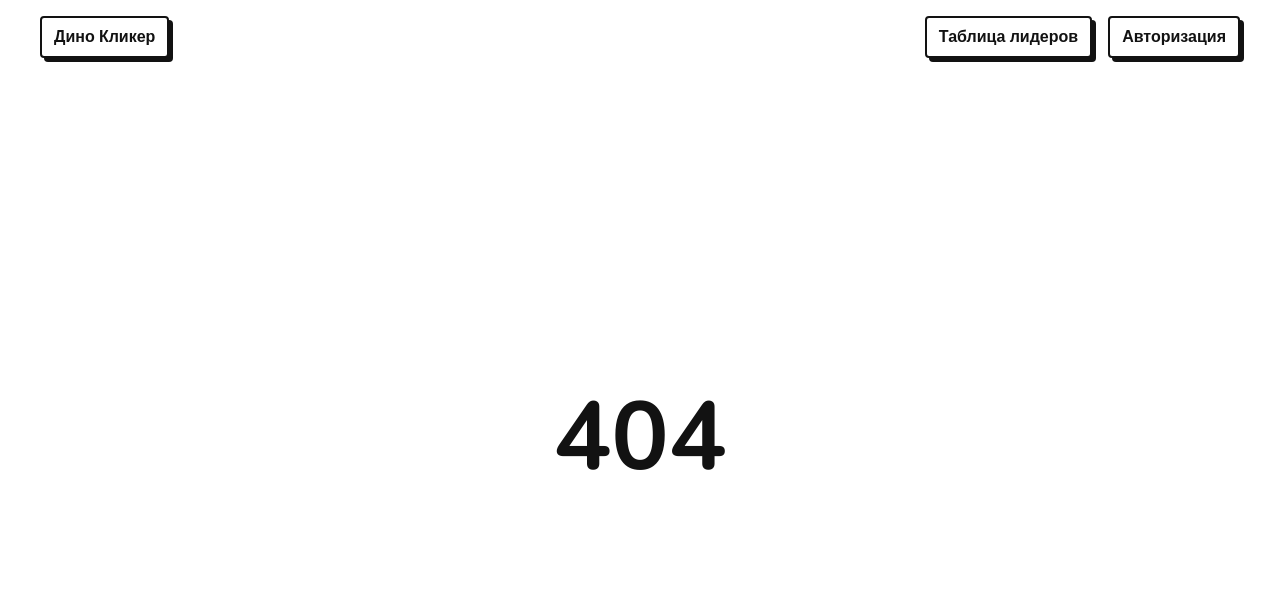
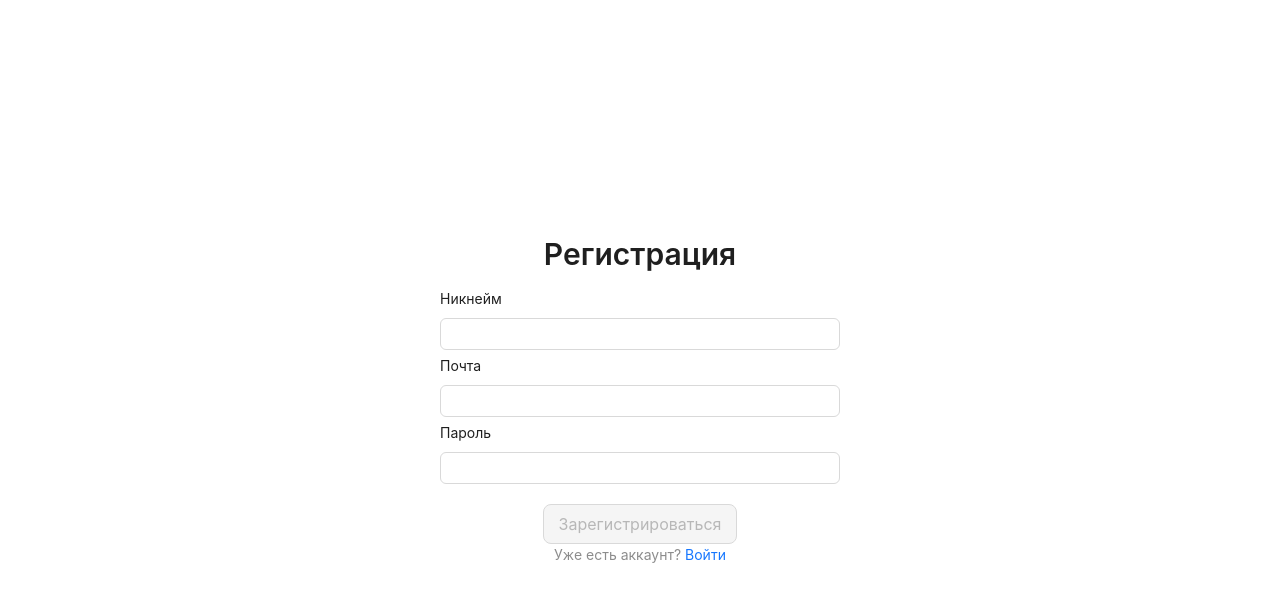
Before and after one commit to Sh1nbatsu/cuddly-invention, a React (Vite) app in the folder packages/client/: page /sign-up in a window 1280 px wide. Before the commit this address had no page. Shown: the top 602 px of the page. Built offline with nearby package versions, Linux system fonts and the light colour scheme.

Commit message:
feat: create logic for Registration page

```diff
--- a/packages/client/package.json
+++ b/packages/client/package.json
@@ -11,6 +11,7 @@
     "test": "jest ./ --passWithNoTests"
   },
   "dependencies": {
+    "@hookform/resolvers": "^5.0.1",
     "@reduxjs/toolkit": "^2.7.0",
     "antd": "^5.24.8",
     "dotenv": "^16.0.2",
@@ -18,8 +19,8 @@
     "prettier": "^2.7.1",
     "react": "^18.2.0",
     "react-dom": "^18.2.0",
+    "react-hook-form": "7.43.9",
     "react-router-dom": "^7.5.1",
-    "react-hook-form": "7.43.9",
     "styled-components": "^6.1.17",
     "zod": "^3.24.3"
   },
--- a/packages/client/src/components/CustomLink.tsx
+++ b/packages/client/src/components/CustomLink.tsx
@@ -10,7 +10,7 @@ interface CustomLinkProps extends Omit<LinkProps, 'className'> {
   disabled?: boolean
 }
 
-const CustomLink = ({
+export const CustomLink = ({
   children,
   variant = 'default',
   disabled = false,
@@ -33,5 +33,3 @@ const CustomLink = ({
     </Link>
   )
 }
-
-export default CustomLink
--- /dev/null
+++ b/packages/client/src/components/FormInput/FormInput.tsx
@@ -0,0 +1,45 @@
+import { FormItemProps, Input } from 'antd'
+import {
+  Control,
+  Controller,
+  FieldPath,
+  FieldValues,
+  RegisterOptions,
+} from 'react-hook-form'
+import { StyledFormItem } from './styled'
+
+interface FormInputProps<TFieldValues extends FieldValues = FieldValues> {
+  control: Control<TFieldValues>
+  name: FieldPath<TFieldValues>
+  label?: string
+  rules?: RegisterOptions<TFieldValues>
+  formItemProps?: Omit<FormItemProps, 'label' | 'help' | 'validateStatus'>
+  inputProps?: React.ComponentProps<typeof Input>
+}
+
+export const FormInput = <TFieldValues extends FieldValues = FieldValues>({
+  control,
+  name,
+  label,
+  rules,
+  formItemProps,
+  inputProps,
+}: FormInputProps<TFieldValues>) => {
+  return (
+    <Controller
+      name={name}
+      control={control}
+      rules={rules}
+      render={({ field, fieldState }) => (
+        <StyledFormItem
+          label={label}
+          style={{ width: '100%' }}
+          validateStatus={fieldState.error ? 'error' : ''}
+          help={fieldState.error?.message}
+          {...formItemProps}>
+          <Input {...field} {...inputProps} />
+        </StyledFormItem>
+      )}
+    />
+  )
+}
--- /dev/null
+++ b/packages/client/src/components/FormInput/styled.ts
@@ -0,0 +1,26 @@
+import { Form, Space, Typography } from 'antd'
+import { Link } from 'react-router-dom'
+import styled from 'styled-components'
+
+export const StyledFormItem = styled(Form.Item)`
+  margin-bottom: 5px;
+  width: 100%;
+`
+
+export const AuthFooterText = styled(Typography.Text)`
+  font-size: 14px;
+  color: rgba(0, 0, 0, 0.45);
+`
+
+export const AuthLink = styled(Link)`
+  color: #1890ff;
+  &:hover {
+    color: #40a9ff;
+  }
+`
+
+export const AuthSpace = styled(Space)`
+  width: '100%';
+  justify-content: 'center';
+  margin-top: '16px';
+`
--- a/packages/client/src/components/Header.tsx
+++ b/packages/client/src/components/Header.tsx
@@ -1,5 +1,5 @@
 import React from 'react'
-import CustomLink from '@/components/CustomLink'
+import { CustomLink } from './CustomLink'
 
 interface HeaderProps {
   logo?: React.ReactNode
@@ -14,7 +14,7 @@ const Header: React.FC<HeaderProps> = ({
   logo = 'Дино Кликер',
   navItems = [
     { to: '/leaderboard', text: 'Таблица лидеров' },
-    { to: '/signin', text: 'Авторизация' },
+    { to: '/sign-up', text: 'Авторизация' },
   ],
 }) => {
   return (
--- /dev/null
+++ b/packages/client/src/pages/auth/Login.tsx
@@ -0,0 +1,3 @@
+export const Login = () => {
+  return <div>Login</div>
+}
--- /dev/null
+++ b/packages/client/src/pages/auth/Registration.tsx
@@ -0,0 +1,76 @@
+import { FormInput } from '@/components/FormInput/FormInput'
+import {
+  AuthFooterText,
+  AuthLink,
+  AuthSpace,
+} from '@/components/FormInput/styled'
+import Wrapper from '@/components/Wrapper'
+import { zodResolver } from '@hookform/resolvers/zod'
+import { useForm } from 'react-hook-form'
+import { RegisterFormData, RegisterSchema } from './schemas'
+import { AuthForm, AuthSubmitButton, AuthTitle } from './styled'
+
+const DEFAULT_VALUES = {
+  nickname: '',
+  email: '',
+  password: '',
+}
+
+export const Registration = () => {
+  const {
+    handleSubmit,
+    control,
+    formState: { isValid },
+  } = useForm({
+    defaultValues: DEFAULT_VALUES,
+    mode: 'onChange',
+    resolver: zodResolver(RegisterSchema),
+  })
+
+  const onSubmit = (data: RegisterFormData) => {
+    console.log('Submitted data:', data)
+  }
+
+  const onFinish = () => {
+    return handleSubmit(onSubmit)()
+  }
+
+  return (
+    <Wrapper>
+      <AuthForm onFinish={onFinish} layout="vertical" autoComplete="off">
+        <AuthTitle level={2}>Регистрация</AuthTitle>
+        <FormInput control={control} name="nickname" label="Никнейм" />
+        <FormInput
+          control={control}
+          name="email"
+          label="Почта"
+          inputProps={{
+            type: 'email',
+          }}
+        />
+        <FormInput
+          control={control}
+          name="password"
+          label="Пароль"
+          inputProps={{
+            type: 'password',
+            autoComplete: 'new-password', // Или 'off' если нужно полное отключение
+          }}
+        />
+        <AuthSubmitButton
+          variant="outlined"
+          htmlType="submit"
+          disabled={!isValid}
+          size="large">
+          Зарегистрироваться
+        </AuthSubmitButton>
+
+        <AuthSpace direction="horizontal">
+          <AuthFooterText>
+            Уже есть аккаунт? <AuthLink to="/sign-in">Войти</AuthLink>
+          </AuthFooterText>
+        </AuthSpace>
+      </AuthForm>
+    </Wrapper>
+  )
+}
--- /dev/null
+++ b/packages/client/src/pages/auth/schemas.ts
@@ -0,0 +1,26 @@
+import { z } from 'zod'
+
+export const RegisterSchema = z.object({
+  nickname: z
+    .string()
+    .min(3, 'Никнейм должен содержать минимум 3 символа')
+    .max(20, 'Никнейм не должен превышать 20 символов')
+    .regex(
+      /^[a-zA-Z0-9_]+$/,
+      'Никнейм может содержать только буквы, цифры и подчеркивание'
+    ),
+
+  email: z
+    .string()
+    .email('Введите корректный email')
+    .max(50, 'Email не должен превышать 50 символов'),
+
+  password: z
+    .string()
+    .min(6, 'Пароль должен содержать минимум 6 символов')
+    .max(30, 'Пароль не должен превышать 30 символов')
+    .regex(/[A-Z]/, 'Пароль должен содержать хотя бы одну заглавную букву')
+    .regex(/[0-9]/, 'Пароль должен содержать хотя бы одну цифру'),
+})
+
+export type RegisterFormData = z.infer<typeof RegisterSchema>
--- /dev/null
+++ b/packages/client/src/pages/auth/styled.ts
@@ -0,0 +1,23 @@
+import { Button, Form, Typography } from 'antd'
+import styled from 'styled-components'
+
+export const AuthForm = styled(Form)`
+  display: flex;
+  align-items: center;
+  justify-content: center;
+  flex-direction: column;
+  max-width: 400px;
+  width: 100%;
+  margin: 0 auto;
+  height: 100vh;
+  min-height: 100vh;
+`
+
+export const AuthTitle = styled(Typography.Title)`
+  font-size: 24px;
+  text-align: center;
+`
+
+export const AuthSubmitButton = styled(Button)`
+  margin-top: 15px;
+`
```
Also changed, not shown: packages/client/src/router/router.tsx (+12 -2 lines), 1 other file (tests, documents, lock files or other folders).
